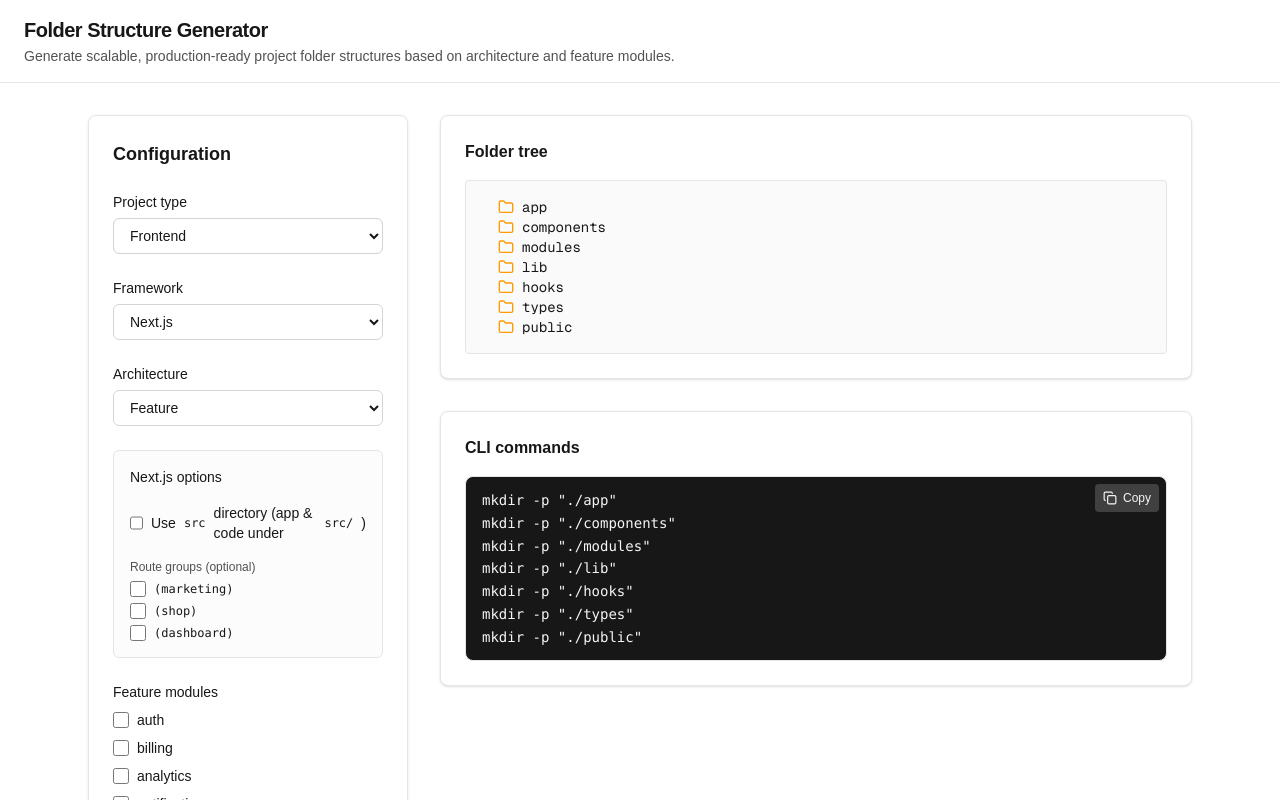
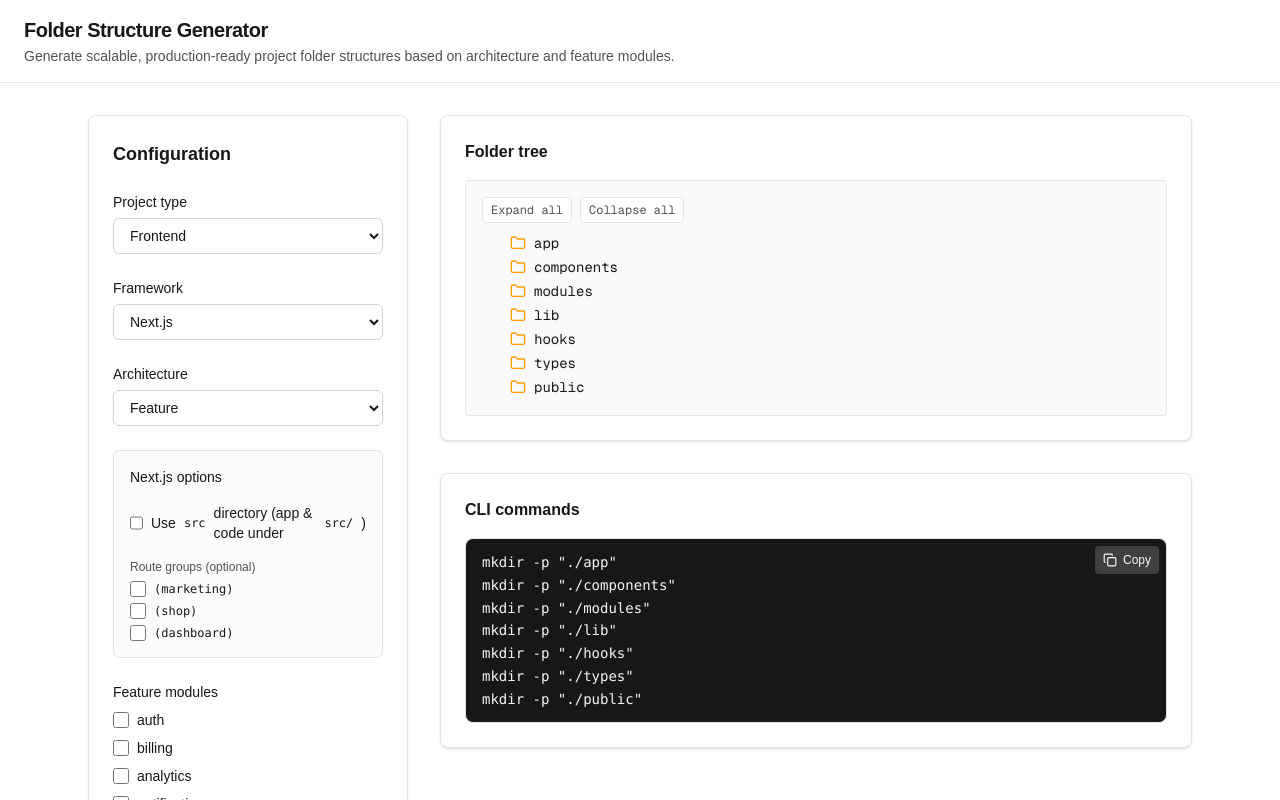
Before and after one commit to dchobarkar/project-structure-generator, a Next.js app: page / in a window 1280 px wide. Shown: the top 800 px of the page. Built offline with nearby package versions, Linux system fonts and the light colour scheme.

Commit message:
feat: add collapsible tree feature

```diff
--- a/components/TreeView.tsx
+++ b/components/TreeView.tsx
@@ -1,4 +1,7 @@
-import { Folder } from "lucide-react";
+"use client";
+
+import { useMemo, useCallback, useState } from "react";
+import { Folder, ChevronRight, ChevronDown } from "lucide-react";
 
 import type { FolderTree } from "@/types/generator";
 
@@ -6,41 +9,153 @@ interface TreeViewProps {
   structure: FolderTree | null;
 }
 
-const TreeItem = ({
-  name,
-  children,
-}: {
-  name: string;
-  children: React.ReactNode;
-}) => {
-  return (
-    <div className="ml-4 flex flex-col">
-      <span className="inline-flex items-center gap-2 text-sm text-foreground">
-        <Folder className="h-4 w-4 shrink-0 text-amber-500" aria-hidden />
-        {name}
-      </span>
-      {children}
-    </div>
-  );
-};
-
-const renderTreeWithIcon = (node: FolderTree): React.ReactNode => {
-  return Object.keys(node).map((key) => {
+function getPathsWithChildren(
+  node: FolderTree,
+  prefix = "",
+): string[] {
+  const paths: string[] = [];
+  for (const key of Object.keys(node)) {
     const child = node[key];
     const hasChildren =
       child !== null &&
       typeof child === "object" &&
       !Array.isArray(child) &&
       Object.keys(child).length > 0;
-    return (
-      <TreeItem key={key} name={key}>
-        {hasChildren ? renderTreeWithIcon(child as FolderTree) : null}
-      </TreeItem>
-    );
-  });
+    const path = prefix ? `${prefix}/${key}` : key;
+    if (hasChildren) {
+      paths.push(path);
+      paths.push(
+        ...getPathsWithChildren(child as FolderTree, path),
+      );
+    }
+  }
+  return paths;
+}
+
+interface TreeFolderRowProps {
+  name: string;
+  path: string;
+  hasChildren: boolean;
+  isExpanded: boolean;
+  onToggle: () => void;
+  children: React.ReactNode;
+  depth: number;
+}
+
+const TreeFolderRow = ({
+  name,
+  path,
+  hasChildren,
+  isExpanded,
+  onToggle,
+  children,
+  depth,
+}: TreeFolderRowProps) => {
+  return (
+    <div className="flex flex-col" style={{ marginLeft: depth * 12 }}>
+      <button
+        type="button"
+        onClick={hasChildren ? onToggle : undefined}
+        className="inline-flex min-w-0 cursor-pointer items-center gap-2 rounded py-0.5 pr-2 text-left text-sm text-foreground transition hover:bg-neutral-100 dark:hover:bg-neutral-800"
+        aria-expanded={hasChildren ? isExpanded : undefined}
+        aria-label={hasChildren ? (isExpanded ? "Collapse" : "Expand") : undefined}
+      >
+        <span className="flex h-5 w-5 shrink-0 items-center justify-center">
+          {hasChildren ? (
+            isExpanded ? (
+              <ChevronDown className="h-4 w-4 text-neutral-500" aria-hidden />
+            ) : (
+              <ChevronRight className="h-4 w-4 text-neutral-500" aria-hidden />
+            )
+          ) : (
+            <span className="h-4 w-4" aria-hidden />
+          )}
+        </span>
+        <Folder className="h-4 w-4 shrink-0 text-amber-500" aria-hidden />
+        <span className="truncate">{name}</span>
+      </button>
+      {hasChildren && isExpanded && children}
+    </div>
+  );
+};
+
+interface TreeFolderProps {
+  node: FolderTree;
+  pathPrefix: string;
+  depth: number;
+  collapsedPaths: Set<string>;
+  onToggle: (path: string) => void;
+}
+
+const TreeFolder = ({
+  node,
+  pathPrefix,
+  depth,
+  collapsedPaths,
+  onToggle,
+}: TreeFolderProps) => {
+  return (
+    <>
+      {Object.keys(node).map((key) => {
+        const child = node[key];
+        const hasChildren =
+          child !== null &&
+          typeof child === "object" &&
+          !Array.isArray(child) &&
+          Object.keys(child).length > 0;
+        const path = pathPrefix ? `${pathPrefix}/${key}` : key;
+        const isExpanded = !collapsedPaths.has(path);
+        return (
+          <TreeFolderRow
+            key={path}
+            name={key}
+            path={path}
+            hasChildren={hasChildren}
+            isExpanded={isExpanded}
+            onToggle={() => onToggle(path)}
+            depth={depth}
+          >
+            {hasChildren && (
+              <TreeFolder
+                node={child as FolderTree}
+                pathPrefix={path}
+                depth={depth + 1}
+                collapsedPaths={collapsedPaths}
+                onToggle={onToggle}
+              />
+            )}
+          </TreeFolderRow>
+        );
+      })}
+    </>
+  );
 };
 
 const TreeView = ({ structure }: TreeViewProps) => {
+  const [collapsedPaths, setCollapsedPaths] = useState<Set<string>>(new Set());
+
+  const allCollapsiblePaths = useMemo(
+    () => (structure ? getPathsWithChildren(structure) : []),
+    [structure],
+  );
+
+  const expandAll = useCallback(() => {
+    setCollapsedPaths(new Set());
+  }, []);
+
+  const collapseAll = useCallback(() => {
+    setCollapsedPaths(new Set(allCollapsiblePaths));
+  }, [allCollapsiblePaths]);
+
+  const toggle = useCallback((path: string) => {
+    setCollapsedPaths((prev) => {
+      const next = new Set(prev);
+      if (next.has(path)) next.delete(path);
+      else next.add(path);
+      return next;
+    });
+  }, []);
+
   if (!structure || Object.keys(structure).length === 0) {
     return (
       <p className="text-sm text-neutral-500 dark:text-neutral-400">
@@ -51,7 +166,29 @@ const TreeView = ({ structure }: TreeViewProps) => {
 
   return (
     <div className="font-mono text-sm" data-testid="folder-tree">
-      {renderTreeWithIcon(structure)}
+      <div className="mb-2 flex gap-2">
+        <button
+          type="button"
+          onClick={expandAll}
+          className="rounded border border-neutral-200 bg-white px-2 py-1 text-xs text-neutral-600 transition hover:bg-neutral-50 dark:border-neutral-600 dark:bg-neutral-800 dark:text-neutral-400 dark:hover:bg-neutral-700"
+        >
+          Expand all
+        </button>
+        <button
+          type="button"
+          onClick={collapseAll}
+          className="rounded border border-neutral-200 bg-white px-2 py-1 text-xs text-neutral-600 transition hover:bg-neutral-50 dark:border-neutral-600 dark:bg-neutral-800 dark:text-neutral-400 dark:hover:bg-neutral-700"
+        >
+          Collapse all
+        </button>
+      </div>
+      <TreeFolder
+        node={structure}
+        pathPrefix=""
+        depth={0}
+        collapsedPaths={collapsedPaths}
+        onToggle={toggle}
+      />
     </div>
   );
 };
```
